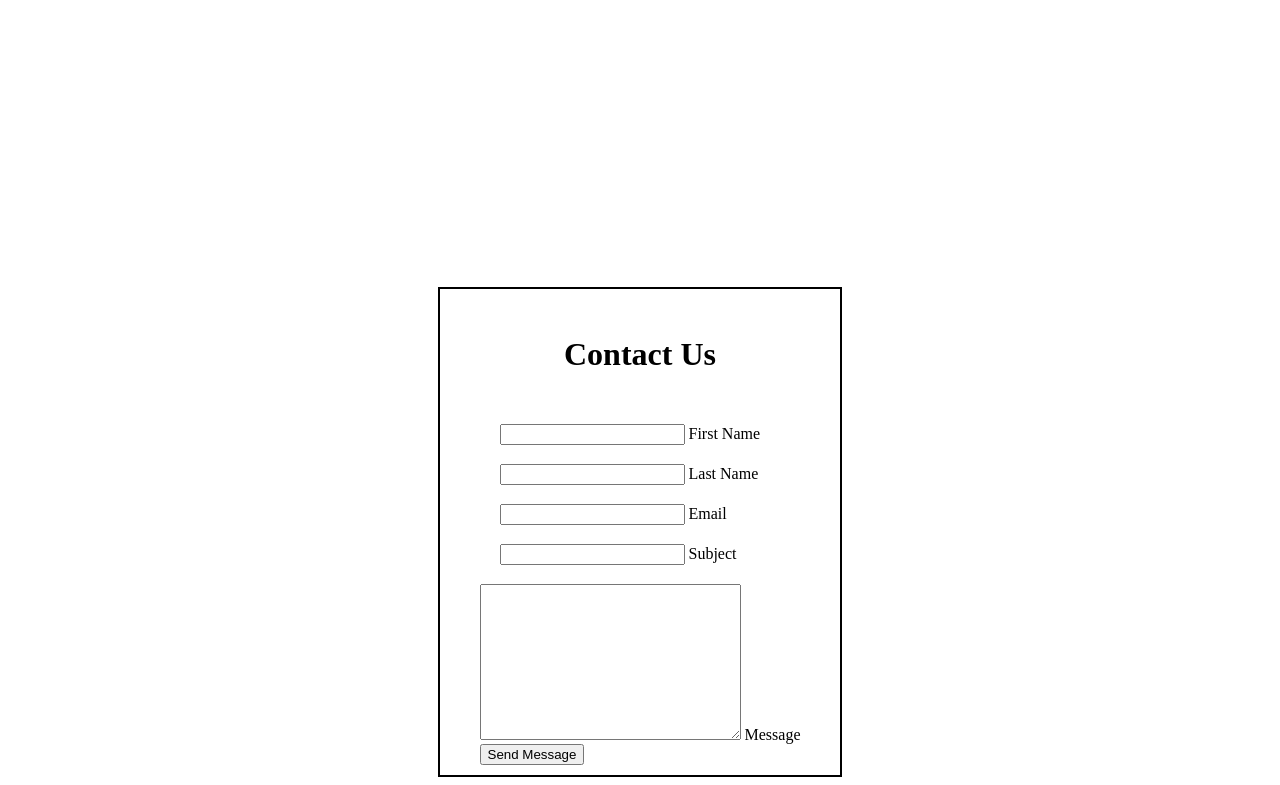
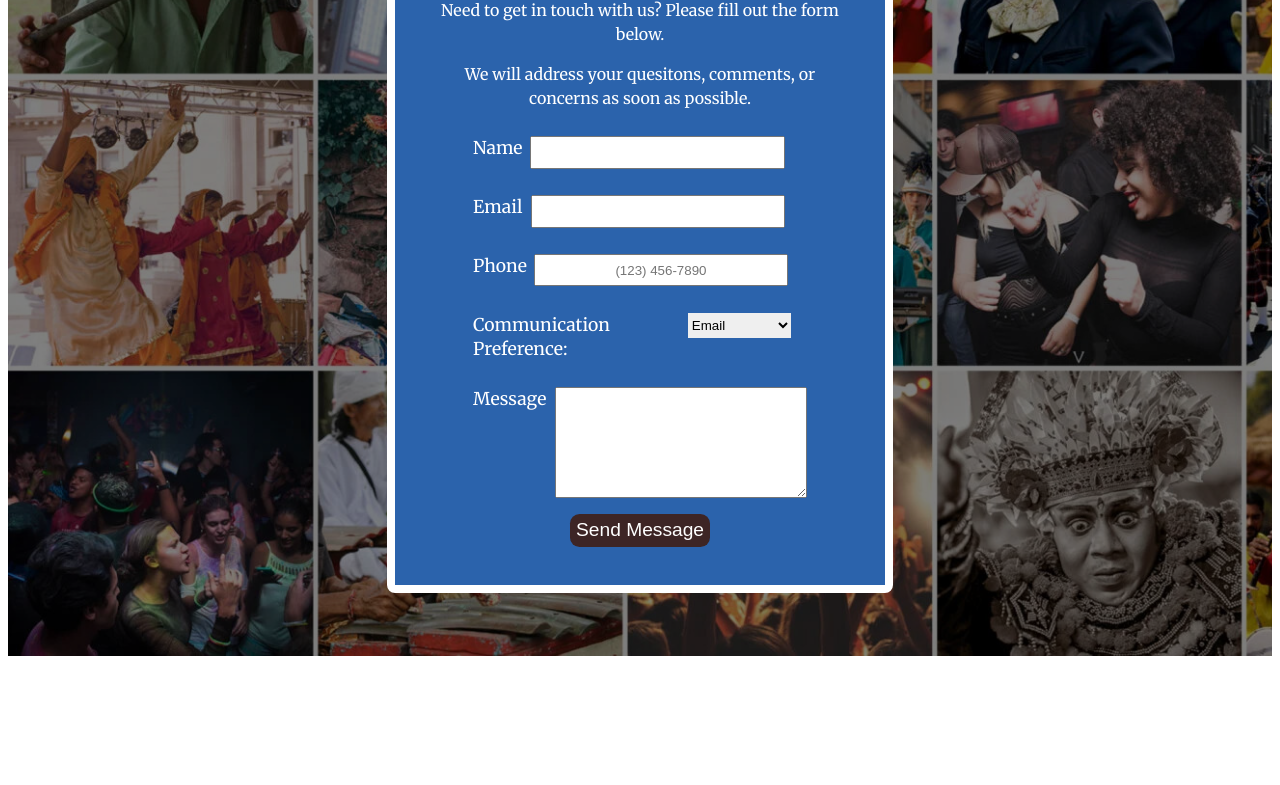
Before and after one commit to Francis-Torres/Project2-Fork-Francis, a plain HTML site: page contact.html in a window 1280 px wide. Shown: the part 370-1155 px from the top of the page. After the commit the page ends 1026 px from the top, so only its background shows below. Drawn offline with Linux system fonts and the light colour scheme.

Commit message:
working on laptop-view layout

```diff
--- a/contact.html
+++ b/contact.html
@@ -8,6 +8,7 @@
   <link rel="preconnect" href="https://fonts.googleapis.com">
   <link rel="preconnect" href="https://fonts.gstatic.com" crossorigin>
   <link href="https://fonts.googleapis.com/css2?family=Merriweather&display=swap" rel="stylesheet">
+  <script src="js/script.js"></script>
 </head>
 <body>
   <header>
@@ -26,41 +27,43 @@
     </nav>
   </header>
   <main>
-	<div class="container">
-	  <h1>Contact Us</h1>
-	  <form method="get" action="#null">
-	    <div class="row">
-		  <div class="input">
-		    <input type="text">
-			<label>First Name</label>
-		  </div>
-		  <div class="input">
-		    <input type="text">
-			<label>Last Name</label>
-		  </div>
-		  <div class="input">
-		    <input type="email">
-			<label>Email</label>
-		  </div>
-		  <div class="input">
-		    <input type="text">
-			<label>Subject</label>
-		  </div>
-		</div>
-		<div class="form-textarea">
-		  <div class="input">
-		    <textarea cols="30" rows="10"></textarea>
-			<label>Message</label>
-		  </div>
-		</div>
-		<div class="button">
-		  <div class="input">
-			<div class="inner"></div>
-			<input type="submit" value="Send Message">
-		  </div>
-		</div>
-	  </form>
-	</div>
+    <div id="content">
+    <form method="get" action="#null">
+      <h1>Contact Us</h1>
+      <p>Need to get in touch with us? Please fill out the form below.</p>
+	  <p>We will address your quesitons, comments, or concerns as soon as possible.</p>
+      <ul>
+	    <li id="input-name">
+	    <label for="fname">Name</label>
+		<input type="text" id="fname" name="fname" required>
+	    </li>
+        <li id="input-email">
+          <label for="email">Email</label>
+          <input type="email" name="email" id="email" pattern="^.+@.+$" required>
+        </li>
+		<li id="input-phone">
+          <label for="phone-num">Phone</label>
+          <input type="tel" name="phone-num" placeholder="(123) 456-7890" id="phone-num" required>
+		</li>
+		<li id="comm-method">
+		  <label for="comm">Communication Preference:</label>
+            <select id="choice" name="choice">
+              <option value="Email">Email</option>
+              <option value="Text">Text Message</option>
+			  <option value="Call">Phone Call</option>
+            </select>
+		</li>
+		<li id="input-message">
+		  <label for="message">Message</label>
+          <textarea id="message" name="message" rows="7" required"></textarea>
+		</li>
+      </ul>
+      <div id="input-submit">
+        <input type="submit" name="submit" id="submit" value="Send Message">
+      </div>
+    </form>
+    </div>
   </main>
+  <a id="back2Top" title="Back to top" href="#">&#10148;</a>
 </body>
 </html>
--- a/css/contact-style.css
+++ b/css/contact-style.css
@@ -1,37 +1,161 @@
-main{
-  margin-top: 45%;
-  display: flex;
-  align-items: center;
-  justify-content: center;
-  outline: none;
-  box-sizing: border-box;
+/*mobile-first form design*/
+body{
+  height: 1250px;
 }
 
-.container{
-  background-color: white;
+#content{
+  font-family: 'Merriweather', serif;
+  color: white;
+  margin: 60% 4% 0 4%;
+  padding: 3% 3% 3% 3%;
   border-style: solid;
-  border-width: 2px;
-  padding: 25px 40px 10px 40px;
-  max-width: 350px;
-  overflow: clip;
+  border-color: rgb(66, 38, 46);
+  border-width: 0.3em;
+  border-radius: 0.5em;
+  background-color: rgb(43, 99, 172);
+  line-height: 1.5em;
+  max-height: 2000px;
 }
 
-.container h1{
+#content h1{
+  font-size: 3em;
   text-align: center;
 }
 
-form{
-  padding: 30px 0 0 0;
+p{
+	text-align: center;
 }
 
-form .row{
-  display: inline;
-  margin: 32px 0;
+#input-name{
+  margin-top: 7%;
+  display: flex;
+  margin-bottom: 7%;
+  font-size: 1.1em;
 }
 
-form .row .input{
-  width: 100%;
-  height: 40px;
-  margin: 0 20px;
-  position: relative;
+#fname{
+	margin-left: 2%;
+	width: 66%;
+	height: 2em;
 }
+
+#input-email{
+  display: flex;
+  margin-bottom: 7%;
+  font-size: 1.1em;
+}
+
+#email{
+  margin-left: 2.2%;
+  width: 66%;
+  height: 2em;
+}
+
+#input-phone{
+  display: flex;
+  margin-bottom: 7%;
+  font-size: 1.1em;
+}
+
+input[type="tel"]::placeholder {
+  text-align: center;
+}
+
+#phone-num{
+  margin-left: 1.8%;
+  width: 66%;
+  height: 2em;
+}
+
+#comm-method{
+  display: flex;
+  list-style-type: none;
+  margin-bottom: 7%;
+  font-size: 1.1em;
+}
+
+#choice{
+  border: none;
+  height: 25px;
+  float: right;
+  margin-right: 15%;
+}
+
+#input-message{
+  display: flex;
+  font-size: 1.1em;
+}
+
+#message{
+  margin-left: 2.2%;
+  width: 66%;
+}
+
+#input-submit{
+  display: flex;
+}
+
+#submit{
+  margin: auto;
+  padding: 0.3em;
+  border-width: 0;
+  border-radius: 0.5em;
+  background-color: rgb(61, 37, 37);
+  color: white;
+  font-size: 1.2em;
+}
+#back2Top {
+    width: 40px;
+    line-height: 40px;
+    overflow: hidden;
+    z-index: 999;
+    display: none;
+    cursor: pointer;
+    -moz-transform: rotate(270deg);
+    -webkit-transform: rotate(270deg);
+    -o-transform: rotate(270deg);
+    -ms-transform: rotate(270deg);
+    transform: rotate(270deg);
+    position: fixed;
+    bottom: 50px;
+    right: 0;
+    background-color: #DDD;
+    color: #555;
+    text-align: center;
+    font-size: 30px;
+    text-decoration: none;
+}
+#back2Top:hover {
+    background-color: #DDF;
+    color: #000;
+}
+
+@media(min-width: 992px) {
+  body{
+  height: 1000px;
+  }
+
+  img{
+    width: 20%;
+    height: auto;
+  }
+
+  main{
+	margin-top: 7.5%;
+	padding: 1% 0 5% 0;
+	background-size: cover;
+	background-image: url(../media/isud-background.jpg);
+	box-shadow: inset 0 0 0 1000px rgba(0,0,0,.5);
+  }
+
+  #content{
+	border-color: white;
+    border-width: 0.5em;
+    margin: 5% 30% 0 30%;
+    padding: 3% 3% 3% 3%;
+  }
+
+  #choice{
+	margin-left: 5%;
+  }
+}
--- a/css/style.css
+++ b/css/style.css
@@ -1,4 +1,4 @@
-/*mobile-first logo and nav bar*/
+/*mobile view logo and nav bar*/
 header{
   font-family: 'Merriweather', serif;
 }
@@ -17,7 +17,7 @@ header{
 }
 
 #title h1{
-  font-size: 1.63em;
+  font-size: 1.60em;
   text-align: center;
   color: rgb(43, 99, 172);
   padding-top: 10%;
@@ -58,7 +58,8 @@ header{
 @media(min-width: 992px) {
   #logo{
 	margin-left: 0;
-	width: 15%;
+	margin-right: 3%;
+	width: 10%;
 	height: auto;
   }
 
@@ -69,7 +70,7 @@ header{
 
   #title h1{
     font-size: 1.63em;
-    padding-top: 3%;
+    padding-top: 1%;
   }
 
   #navbar-container {
@@ -77,11 +78,23 @@ header{
   }
 
   #navbar-container ul {
-	width: 80%;
+	justify-content: center;
+	width: 87%;
     display: flex;
+	padding-bottom: 1%;
+  }
+
+  #navbar-container  ul li {
+	margin-left: 10%;
+	margin-right: 10%;
+	border-style: solid;
+    border-radius: 25px;
+	border-width: 0px;
+	overflow: hidden;
   }
 
   #navbar-container  ul li:hover {
     background-color: rgb(39, 38, 66);
   }
+
 }
--- /dev/null
+++ b/js/script.js
@@ -0,0 +1,16 @@
+// ===== Scroll to Top ====
+$(window).scroll(function() {
+    var height = $(window).scrollTop();
+    if (height > 50) {
+        $('#back2Top').fadeIn();
+    } else {
+        $('#back2Top').fadeOut();
+    }
+});
+$(document).ready(function() {
+    $("#back2Top").click(function(event) {
+        event.preventDefault();
+        $("html, body").animate({ scrollTop: 0 }, "slow");
+        return false;
+    });
+});
```
Also changed, not shown: media/isud-background.jpg (added).
